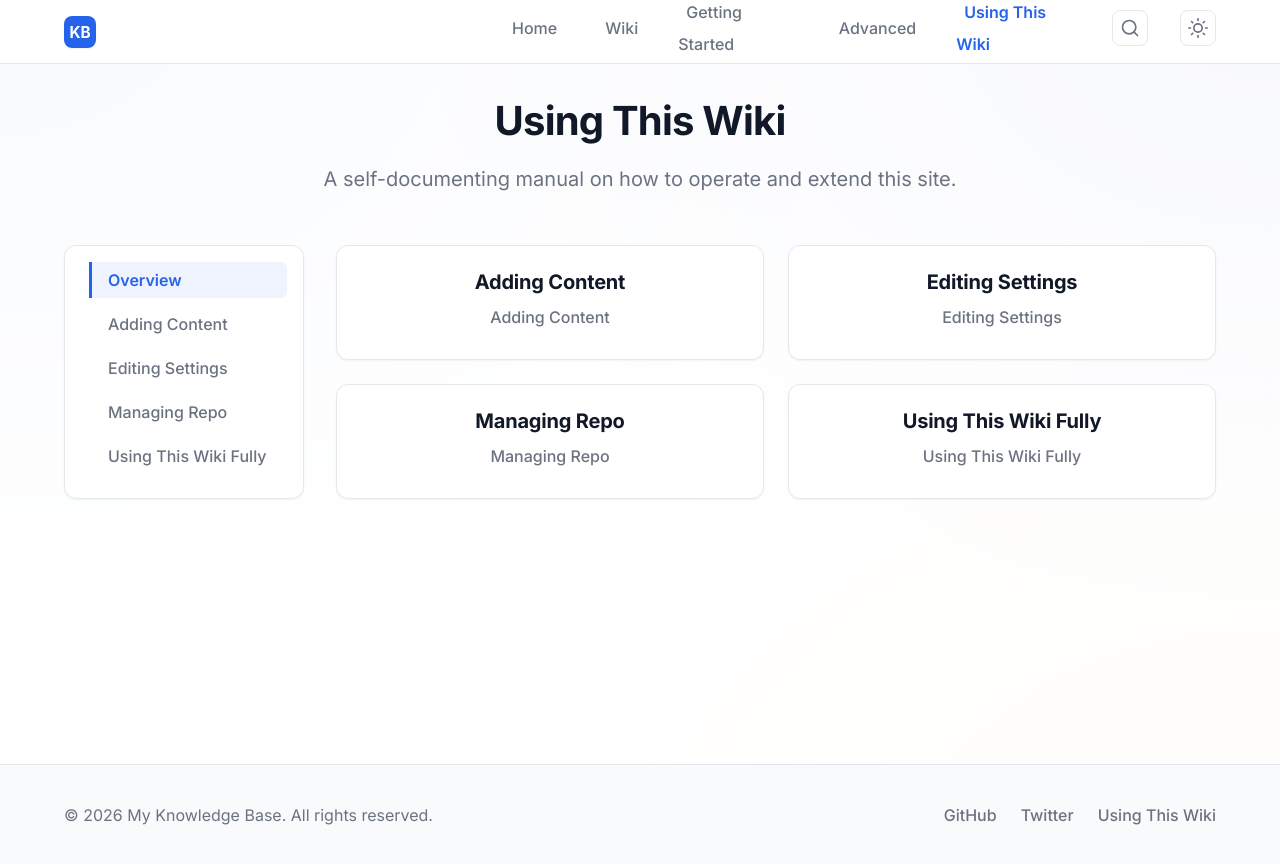
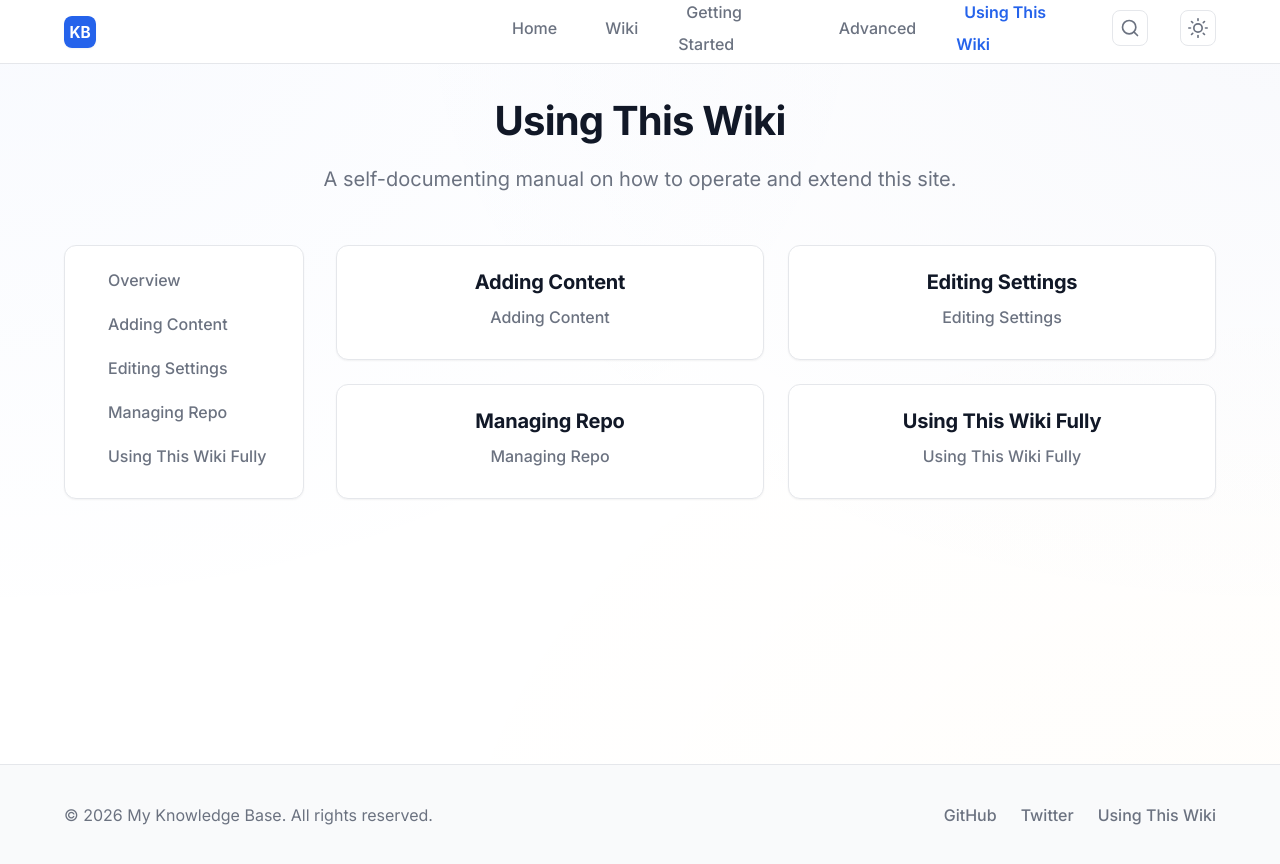
Before and after one commit to jemmonsss/Js-Knolagebase, a Jekyll site: the page built from _wiki/using-this-wiki/index.md, in a window 1280 px wide. Shown: the top 864 px of the page. Built offline with Jekyll 4.4.1, drawn with Linux system fonts in a browser that asks for light colours; comment, search, counter and statistics services are not loaded.

Commit message:
fix: make sidebar active state baseurl-aware

```diff
--- a/_includes/sidebar.html
+++ b/_includes/sidebar.html
@@ -5,8 +5,9 @@
       <nav class="sidebar-nav">
         <ul class="sidebar-list">
           {% for item in category_sidebar %}
+            {% assign item_url = item.url | relative_url %}
             <li>
-              <a href="{{ item.url | relative_url }}" class="sidebar-link{% if page.url == item.url %} active{% endif %}">
+              <a href="{{ item_url }}" class="sidebar-link{% if page.url == item_url %} active{% endif %}">
                 {{ item.title | escape }}
               </a>
             </li>
```
